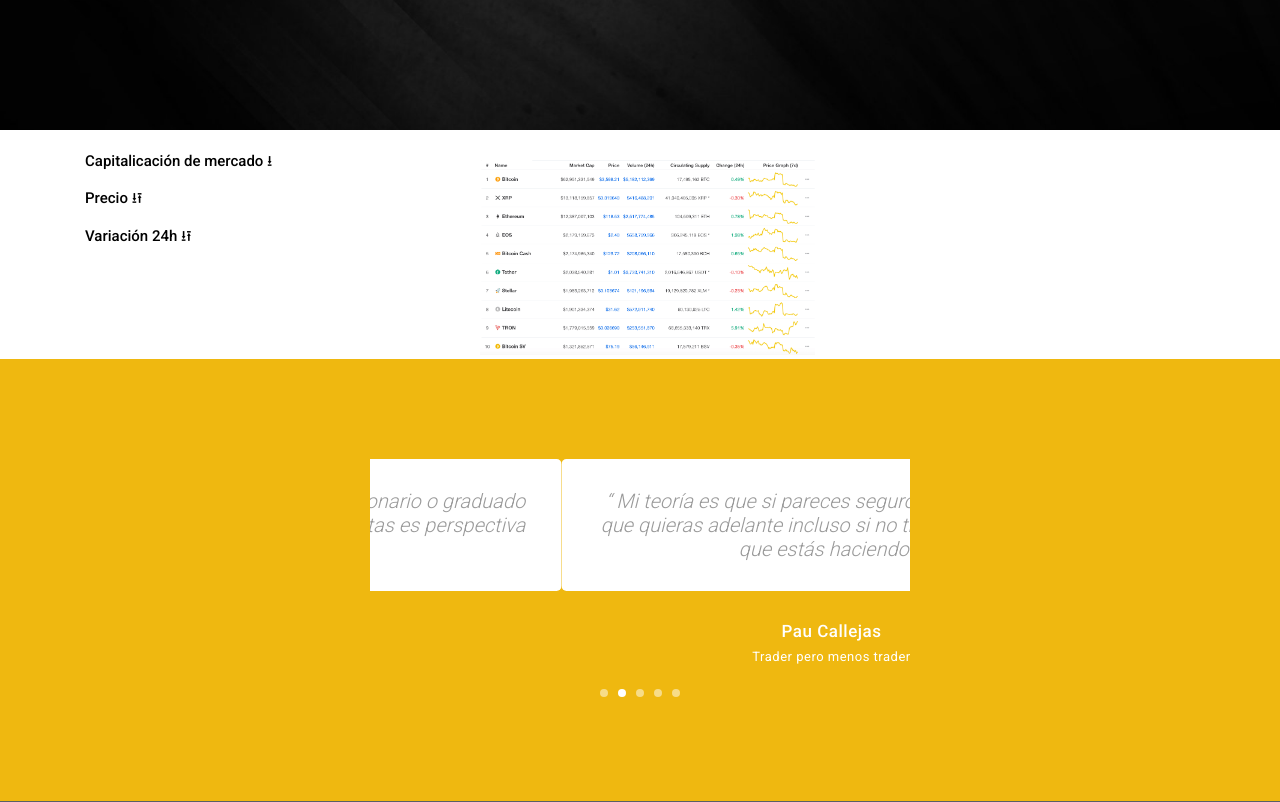
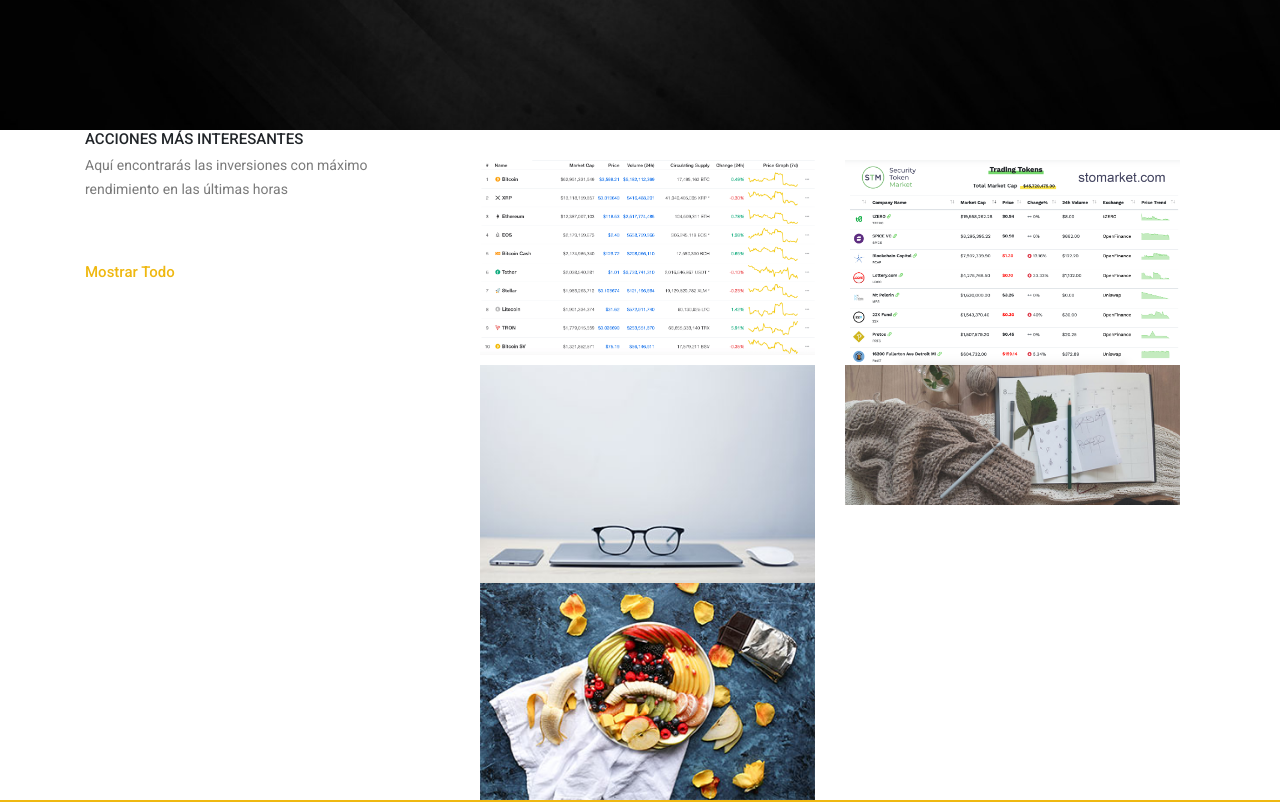
Before and after one commit to PauCalTov/min, an Angular app in the folder front/: page / in a window 1280 px wide. Shown: the part 1220-2022 px from the top of the page. Built offline with nearby package versions, Linux system fonts and the light colour scheme; no server answers; a web font is replaced by a local one.

Commit message:
Revert "cosas"
This reverts commit 735f89ab0c0402adb85821442ba2b54d120681f2.

```diff
--- a/front/src/app/components/homePage/home/home.component.html
+++ b/front/src/app/components/homePage/home/home.component.html
@@ -8,7 +8,7 @@
                     <span class="icon-bar"></span>
                     <span class="icon-bar"></span>
                 </button>
-                <a href="#" class="navbar-brand scroll-top"><img src="../../../../assets/img/nuevo-logo.png" alt="" width="70" height="70"></a>
+                <a href="#" class="navbar-brand scroll-top"><img src="../../../../assets/img/nuevo-logo.png" alt="Girl in a jacket" width="70" height="70"></a>
             </div>
             <!--/.navbar-header-->
             <div id="main-nav" class="collapse navbar-collapse">
@@ -35,7 +35,7 @@
             <h2>Blockchain</h2>
             <p>LA PASTILLA <em>AZUL </em>DE TUS INVERSIONES</p>
             <div class="primary-white-button">
-                <a href="#" class="scroll-link" data-id="about">Empieza ahora</a>
+                <a href="#" class="scroll-link" data-id="about">Conviertete en tu propio jefe</a>
             </div>
         </div>
     </div>
--- a/front/src/app/components/homePage/market/market.component.html
+++ b/front/src/app/components/homePage/market/market.component.html
@@ -4,11 +4,15 @@
             <div class="row">
                 <div class="col-md-4 col-sm-12">
                     <div class="section-heading">
+                        <h4>ACCIONES MÁS INTERESANTES</h4>
+                        <div class="line-dec"></div>
+                        <p>Aquí encontrarás las inversiones con máximo rendimiento en las últimas horas</p>
                         <div class="filter-categories">
                             <ul class="project-filter">
-                                <li class="filter" data-filter="crypto"><span>Capitalicación de mercado ⭳</span></li>
-                                <li class="filter" data-filter="security"><span>Precio ⭳⭱</span></li>
-                                <li class="filter" data-filter="action"><span>Variación 24h ⭳⭱</span></li>
+                                <li class="filter" data-filter="all"><span>Mostrar todo</span></li>
+                                <li class="filter" data-filter="crypto"><span>Cryptocurrency</span></li>
+                                <li class="filter" data-filter="security"><span>SecurityTokens</span></li>
+                                <li class="filter" data-filter="action"><span>Acciones</span></li>
                             </ul>
                         </div>
                     </div>
@@ -24,7 +28,34 @@
                                         </div>
                                   </div>
                                 </div>
-
+                                <div class="col-md-6 col-sm-6 project-item mix security">
+                                  <div class="thumb">
+                                    <div class="image">
+                                            <a href="../../../../assets/img/pruebaSecurity.png" data-lightbox="image-1"><img src="../../../../assets/img/pruebaSecurity.png"></a>
+                                        </div>
+                                  </div>
+                                </div>
+                                <div class="col-md-6 col-sm-6 project-item mix branding">
+                                  <div class="thumb">
+                                        <div class="image">
+                                            <a href="../../../../assets/img/portfolio_big_item_03.jpg" data-lightbox="image-1"><img src="../../../../assets/img/portfolio_item_03.jpg"></a>
+                                        </div>
+                                  </div>
+                                </div>
+                                <div class="col-md-6 col-sm-6 project-item mix graphic nature">
+                                    <div class="thumb">
+                                        <div class="image">
+                                            <a href="../../../../assets/img/portfolio_big_item_04.jpg" data-lightbox="image-1"><img src="../../../../assets/img/blog_item_04.jpg"></a>
+                                        </div>
+                                    </div>
+                                </div>
+                                <div class="col-md-6 col-sm-6 project-item mix branding">
+                                  <div class="thumb">
+                                        <div class="image">
+                                            <a href="../../../../assets/img/portfolio_big_item_05.jpg" data-lightbox="image-1"><img src="../../../../assets/img/portfolio_item_05.jpg"></a>
+                                        </div>
+                                  </div>
+                                </div>
                             </div>
                         </div>
                     </div>
--- a/front/src/assets/css/templatemo-style.css
+++ b/front/src/assets/css/templatemo-style.css
@@ -299,20 +299,16 @@ bootstrap.min.css:5
 	border-radius: 20px;
 }
 
-.content-wrapper{
-
-}
 .projects-holder .mix {
   display: none;
 }
 
 .projects-holder {
 	padding: 30px 15px 0px 15px;
-	display: inline-block;
 }
 
 .filter-categories {;
-  margin-top: 20px;
+  margin-top: 60px;
 }
 
 .filter-categories ul li {
@@ -322,9 +318,10 @@ bootstrap.min.css:5
 
 .filter-categories ul li span {
   cursor: pointer;
-  color: black;
+  color: #fff;
   display: inline-block;
   font-size: 15px;
+  text-transform: capitalize;
   font-weight: 500;
   left: 0.5px;
 }
@@ -333,7 +330,11 @@ bootstrap.min.css:5
   color: #efb810;
 }
 
-#testimonials .section-heading {
+#portoflio .page-section {
+	padding: 0px;
+}
+
+#portfolio .section-heading {
 	padding-top: 200px;
 	padding-bottom: 200px;
 	background-color: red;
@@ -390,7 +391,7 @@ bootstrap.min.css:5
 }
 
 #testimonial .testimonials-item p {
-	font-size: 20px;
+	font-size: 16px;
 	color: #9a9a9a;
 	font-style: italic;
 	font-weight: 300;
@@ -416,6 +417,48 @@ bootstrap.min.css:5
   -moz-border-radius: 20px;
   border-radius: 20px;
   background: #fff;
+}
+
+
+
+
+#blog {
+	background-image: url(../img/blog-bg.jpg);
+	background-repeat: no-repeat;
+	background-size: cover;
+	background-attachment: fixed;
+}
+
+#blog .section-heading {
+	text-align: left;
+	padding-top: 60px;
+	padding-bottom: 60px;
+	background-color: rgba(0, 0, 0, 0.5);
+	height: 582px;
+	margin-left: -100vh;
+	padding-left: 100vh;
+	overflow: hidden!important;
+}
+
+#blog .section-heading h4 {
+	margin-top: 0px;
+	font-size: 20px;
+	text-transform: uppercase;
+	font-weight: 700;
+	color: #fff;
+	letter-spacing: 1px;
+}
+
+#blog .section-heading .line-dec {
+	width: 270px;
+	height: 1px;
+	background-color: rgba(250, 250, 250, 0.5);
+	margin: 20px 0 15px 0;
+}
+
+#blog .section-heading p {
+	color: #fff;
+	padding-right: 70px;
 }
 
 .wrapper {
```
